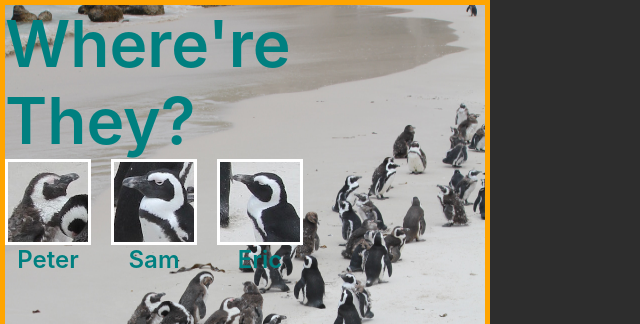
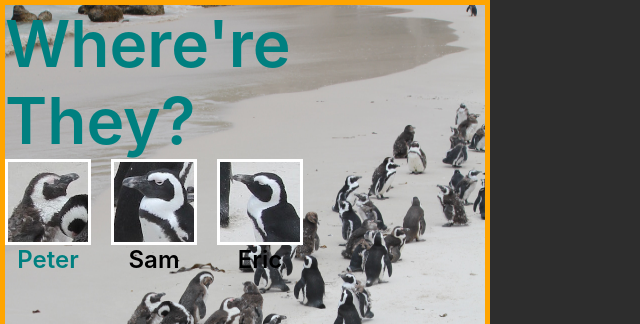
Before and after one commit to man7788/photo-tagging-app, a React (Create React App) app: page / in a window 1280 px wide. Shown: the top 324 px of the page, without its empty margins (0-640 px from the left). Built offline with nearby package versions, Linux system fonts and the light colour scheme; the HTML template or start-up script is replaced by a standard one.

Commit message:
Add stop clock when gameover

```diff
--- a/src/App.js
+++ b/src/App.js
@@ -14,11 +14,12 @@ const App = () => {
   const [cursor, setCursor] = useState('pointer');
   const [target, setTarget] = useState('placeholder');
   const [hide, setHide] = useState('block');
-  const [score, setScore] = useState({
+  const [photo, setPhoto] = useState({
     peter: { color: 'teal', filter: 'brightness(100%)' },
-    sam: { color: 'teal', filter: 'brightness(100%)' },
-    eric: { color: 'teal', filter: 'brightness(100%)' },
+    // sam: { color: 'teal', filter: 'brightness(100%)' },
+    // eric: { color: 'teal', filter: 'brightness(100%)' },
   });
+  const [score, setScore] = useState(0);
 
   const clickPicture = (e) => {
     setLeft(e.pageX);
@@ -44,9 +45,10 @@ const App = () => {
 
     if (re.test(e.target.innerText)) {
       setTarget('found: ' + target);
-      const newObj = { ...score };
+      const newObj = { ...photo };
       newObj[target] = { color: 'lightgrey', filter: 'brightness(50%)' };
-      setScore(newObj);
+      setPhoto(newObj);
+      checkScore();
     }
   };
 
@@ -57,9 +59,16 @@ const App = () => {
     setHide('none');
   };
 
-  useEffect(() => {
-    console.log(target);
-  }, [target]);
+  const checkScore = () => {
+    setScore(score + 1);
+    if (score === Object.keys(photo).length - 1) {
+      setScore(true);
+    }
+  };
+
+  // useEffect(() => {
+  //   console.log(score);
+  // }, [score]);
 
   const styles = {
     menuStyle: {
@@ -82,9 +91,9 @@ const App = () => {
     >
       <div className="title">Where're They?</div>
       <div className="frame">
-        <Photo photo={peter} peguin="Peter" style={score.peter} />
-        <Photo photo={sam} peguin="Sam" style={score.sam} />
-        <Photo photo={eric} peguin="Eric" style={score.eric} />
+        <Photo photo={peter} peguin="Peter" style={photo.peter} />
+        <Photo photo={sam} peguin="Sam" style={photo.sam} />
+        <Photo photo={eric} peguin="Eric" style={photo.eric} />
       </div>
       <Dropdown clickMenu={clickMenu} styles={styles} />
       <Target
@@ -108,7 +117,7 @@ const App = () => {
         pop={pop}
         hide={hide}
       />
-      <Clock />
+      <Clock gameover={score} />
     </div>
   );
 };
--- a/src/components/Clock.js
+++ b/src/components/Clock.js
@@ -1,9 +1,10 @@
 import '../styles/Clock.css';
 import { useState, useEffect } from 'react';
 
-const Clock = () => {
+const Clock = ({ gameover }) => {
   const [clock, setClock] = useState();
   const [time, setTime] = useState({ s: 0, m: 0, h: 0 });
+
   const startTime = () => {
     const obj = { ...time };
 
@@ -22,7 +23,9 @@ const Clock = () => {
   };
 
   useEffect(() => {
+    if (gameover !== true) {
       setTimeout(startTime, 1000);
+
       let s = time.s;
       let m = time.m;
       let h = time.h;
@@ -40,7 +43,10 @@ const Clock = () => {
       }
 
       const newClock = `${h}:${m}:${s}`;
+
       setClock(newClock);
+    }
+    console.log(time);
   }, [time]);
 
   return <div className="Clock">{clock}</div>;
```
Lines whose indentation alone changed are shown as unchanged.
